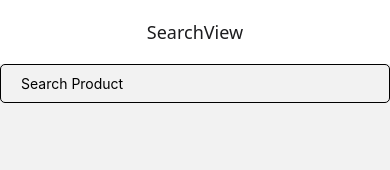
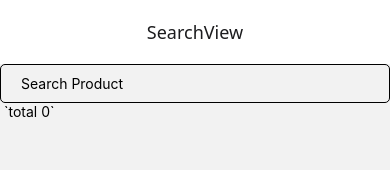
Before and after one commit to jayednahain/RestaurantSearchApp, a React Native app: screen /SearchView in a window 390 px wide. Shown: the top 170 px of the page. Built offline with nearby package versions, Linux system fonts and the light colour scheme.

Commit message:
9-100: completed - api request sended

```diff
--- /dev/null
+++ b/App/Service/DummyJsonService.js
@@ -0,0 +1,6 @@
+import axios from "axios";
+
+export default axios.create({
+    baseURL:'https://dummyjson.com/products',
+
+})
--- a/App/Views/SearchView.js
+++ b/App/Views/SearchView.js
@@ -1,19 +1,32 @@
-import { StyleSheet, View } from 'react-native'
+import { StyleSheet, Text, View } from 'react-native'
 import React, { useState } from 'react'
 import SearchBar from '../Components/SearchBar'
+import DummyJsonService from '../Service/DummyJsonService';
 
 export default function SearchView() {
-    const [searchKeyWord, setSearchKeyWord] = useState("")
+    const [searchKeyWord, setSearchKeyWord] = useState("");
+    const [responseList, setResponseList] = useState("");
+    //'https://dummyjson.com/products/search?q=phone'
+
+    const searchApi = async () => {
+        const response = await DummyJsonService.get('/search',{
+            q : searchKeyWord
+        })
+        console.log("response : ", JSON.stringify(response.data.products.length))
+        setResponseList(response.data.products)
+    }
+
 
     return (
-        <View>
+        <View style ={{flex:1}}>
             <SearchBar
                 searchKeyWord={searchKeyWord}
                 onTextChange={(text) => setSearchKeyWord(text)}
-                onTextSubmitted={()=>{
-                    console.warn("SUBMITTED")
+                onTextSubmitted={() => {
+                    searchApi()
                 }}
             />
+           <Text> `total {responseList.length}`</Text>
         </View>
     )
 }
```
